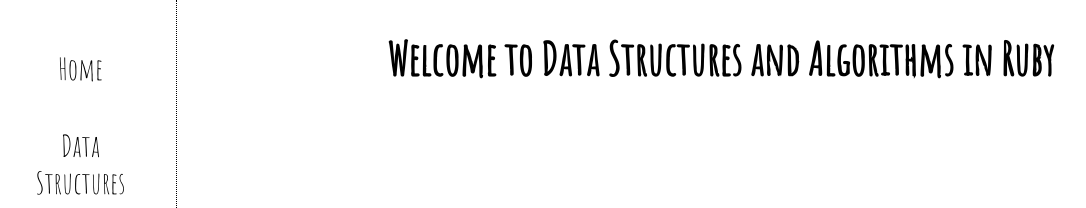
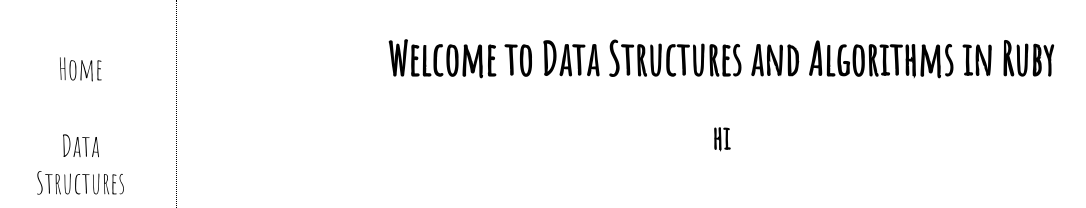
Before and after one commit to mwong068/ruby-ds-and-algos, a React (Create React App) app: page / in a window 1280 px wide. Shown: the top 208 px of the page, without its empty margins (15-1101 px from the left). Built offline with nearby package versions, Linux system fonts and the light colour scheme.

Commit message:
added title to main page

```diff
--- a/package.json
+++ b/package.json
@@ -10,8 +10,10 @@
     "@types/node": "^12.0.0",
     "@types/react": "^16.9.0",
     "@types/react-dom": "^16.9.0",
+    "@types/react-router-dom": "^5.1.6",
     "react": "^17.0.0",
     "react-dom": "^17.0.0",
+    "react-router-dom": "^5.2.0",
     "react-scripts": "3.4.4",
     "styled-components": "^5.2.0",
     "typescript": "~3.7.2"
--- a/src/App.tsx
+++ b/src/App.tsx
@@ -1,8 +1,9 @@
 import React from 'react';
 import './App.css';
+import styled from 'styled-components';
 import { Main } from './components/Main';
 import { Navigation } from './components/Navigation';
-import styled from 'styled-components';
+import { Header } from './components/Header';
 
 const Divider = styled.div`
   display: grid;
@@ -17,7 +18,10 @@ function App() {
     <div className="App">
       <Divider>
         <Navigation button="Problems" />
-        <Main header="Welcome to Data Structures and Algorithms in Ruby"/>
+        <div>
+          <Header header="Welcome to Data Structures and Algorithms in Ruby" />
+          <Main />
+        </div>
       </Divider>
     </div>
   );
--- /dev/null
+++ b/src/components/Header/index.tsx
@@ -0,0 +1,14 @@
+import React from 'react';
+import styled from 'styled-components';
+
+const Title = styled.h1`
+    font-size: 45px;
+`
+
+export interface MainProps {
+    header: string;
+}
+
+export const Header = (props: MainProps) => (
+    <Title>{props.header}</Title>
+);
--- a/src/components/Main/index.tsx
+++ b/src/components/Main/index.tsx
@@ -6,9 +6,12 @@ const Header = styled.h1`
 `
 
 export interface MainProps {
-    header: string;
+    // header: string;
 }
 
 export const Main = (props: MainProps) => (
-    <Header>{props.header}</Header>
+    <div>
+        <h1>hi</h1>
+    </div>
+    // <Header>{props.header}</Header>
 );
--- a/src/components/Navigation/index.tsx
+++ b/src/components/Navigation/index.tsx
@@ -1,5 +1,6 @@
 import React from 'react';
 import styled from 'styled-components';
+import { BrowserRouter as Link } from 'react-router-dom';
 
 const Container = styled.div`
     border-right: 1px dotted black;
@@ -22,10 +23,7 @@ export interface NavigationProps {
 export const Navigation = (props: NavigationProps) => (
     <Container>
         <Buttons>
-            {/* <Button>
-                <button>{props.button}</button>
-            </Button> */}
-            <Button>Home</Button>
+            <Button><Link to="/">Home</Link></Button>
             <Button>Data Structures</Button>
             <Button>Algorithms</Button>
             <Button>Interviews</Button>
```
Also changed, not shown: 1 other file (tests, documents, lock files or other folders).
